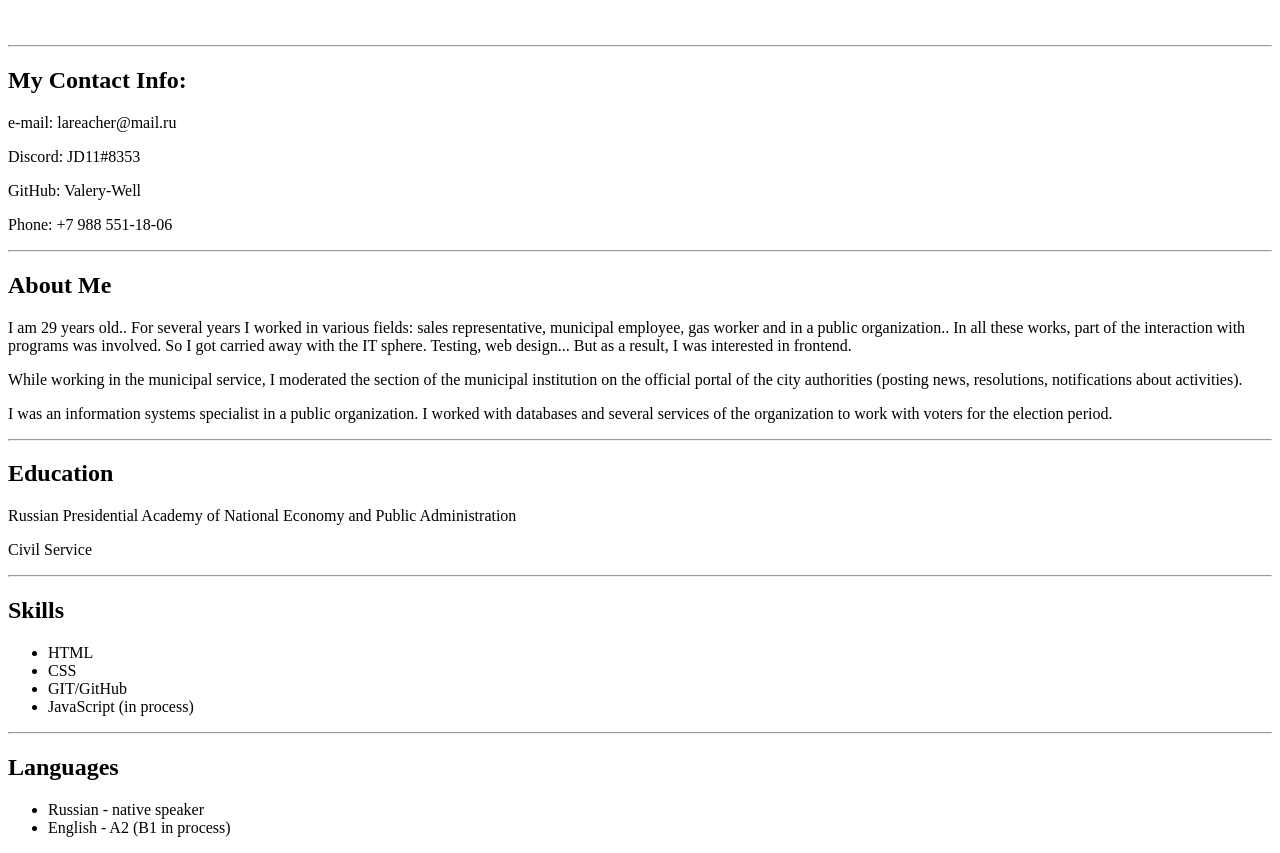
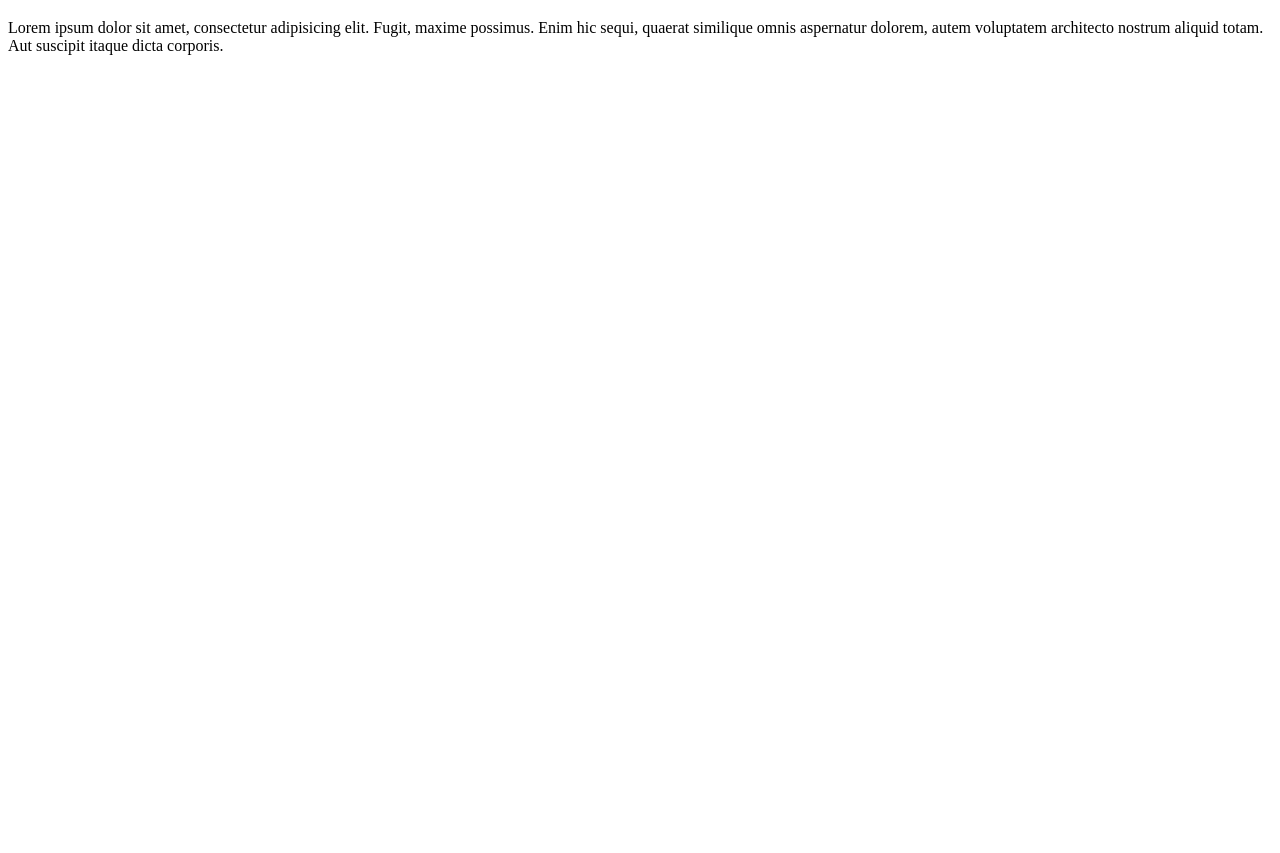
Before and after one commit to Valery-Well/rsschool-cv, a plain HTML site: page index.html in a window 1280 px wide. Shown: the part 61-914 px from the top of the page. After the commit the page ends 800 px from the top, so only its background shows below. Drawn offline with Linux system fonts and the light colour scheme.

Commit message:
feat: update index.html

```diff
--- a/index.html
+++ b/index.html
@@ -7,35 +7,6 @@
 </head>
 <body>
 <h1>Valery Vlaznev</h1>
-<br>
-<hr>
-<h2>My Contact Info:</h2>
-<p>e-mail: lareacher@mail.ru</p>
-<p>Discord: JD11#8353</p>
-<p>GitHub: Valery-Well</p>
-<p>Phone: +7 988 551-18-06</p>
-<hr>
-<h2>About Me</h2>
-<p>I am 29 years old.. For several years I worked in various fields: sales representative, municipal employee, gas worker and in a public organization.. In all these works, part of the interaction with programs was involved. So I got carried away with the IT sphere. Testing, web design... But as a result, I was interested in frontend.</p>
-<p>While working in the municipal service, I moderated the section of the municipal institution on the official portal of the city authorities (posting news, resolutions, notifications about activities).</p>
-<p>I was an information systems specialist in a public organization. I worked with databases and several services of the organization to work with voters for the election period.</p>
-<hr>
-<h2>Education</h2>
-<p>Russian Presidential Academy of National Economy and Public Administration</p>
-<p>Civil Service</p>
-<hr>
-<h2>Skills</h2>
-<ul>
-<li>HTML</li>
-<li>CSS</li>
-<li>GIT/GitHub</li>
-<li>JavaScript (in process)</li>
-</ul>
-<hr>
-<h2>Languages</h2>
-<ul>
-<li>Russian - native speaker</li>
-<li>English - A2 (B1 in process)</li>
-</ul>
+<p>Lorem ipsum dolor sit amet, consectetur adipisicing elit. Fugit, maxime possimus. Enim hic sequi, quaerat similique omnis aspernatur dolorem, autem voluptatem architecto nostrum aliquid totam. Aut suscipit itaque dicta corporis.</p>
 </body>
 </html>
```
